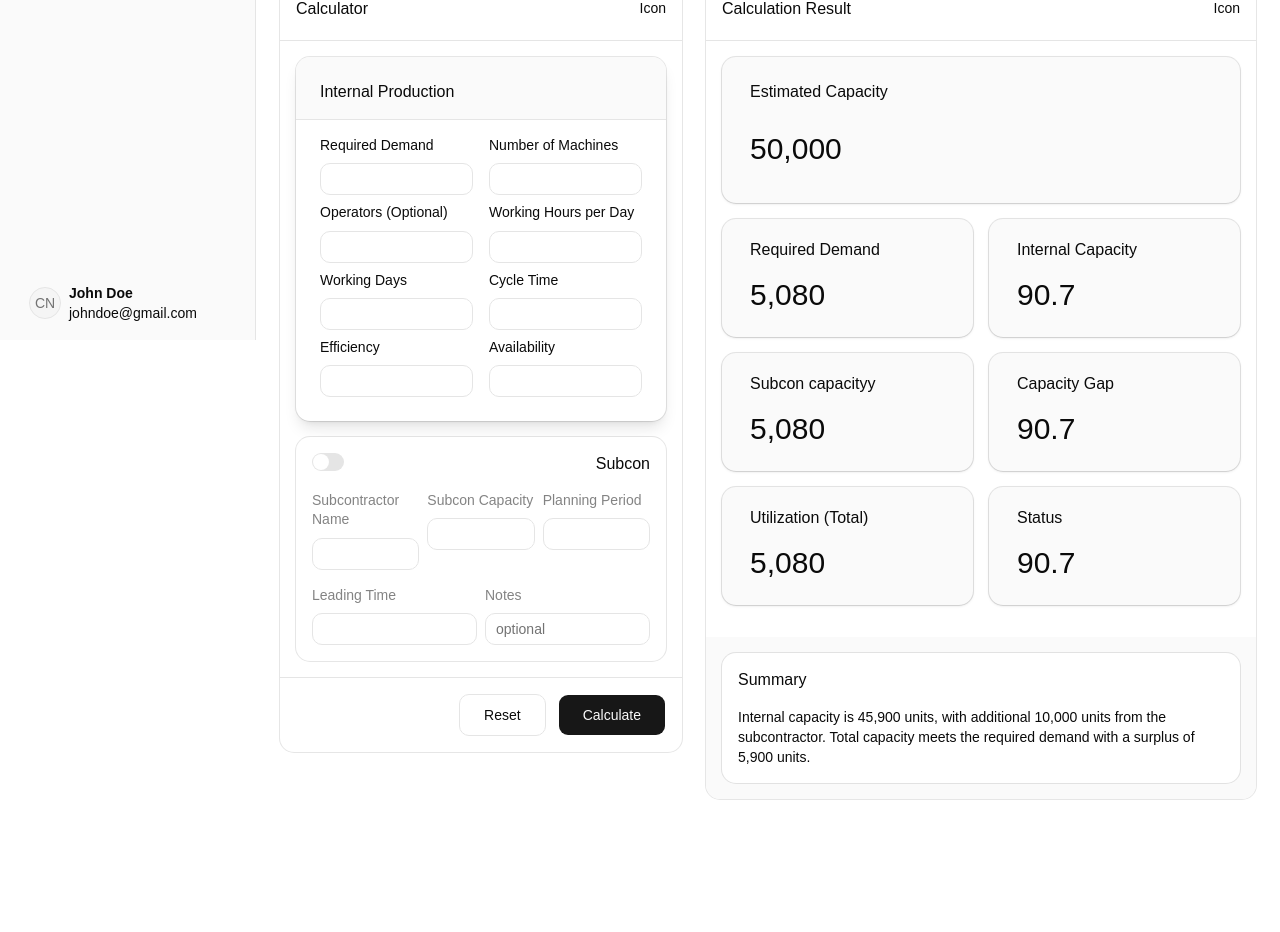
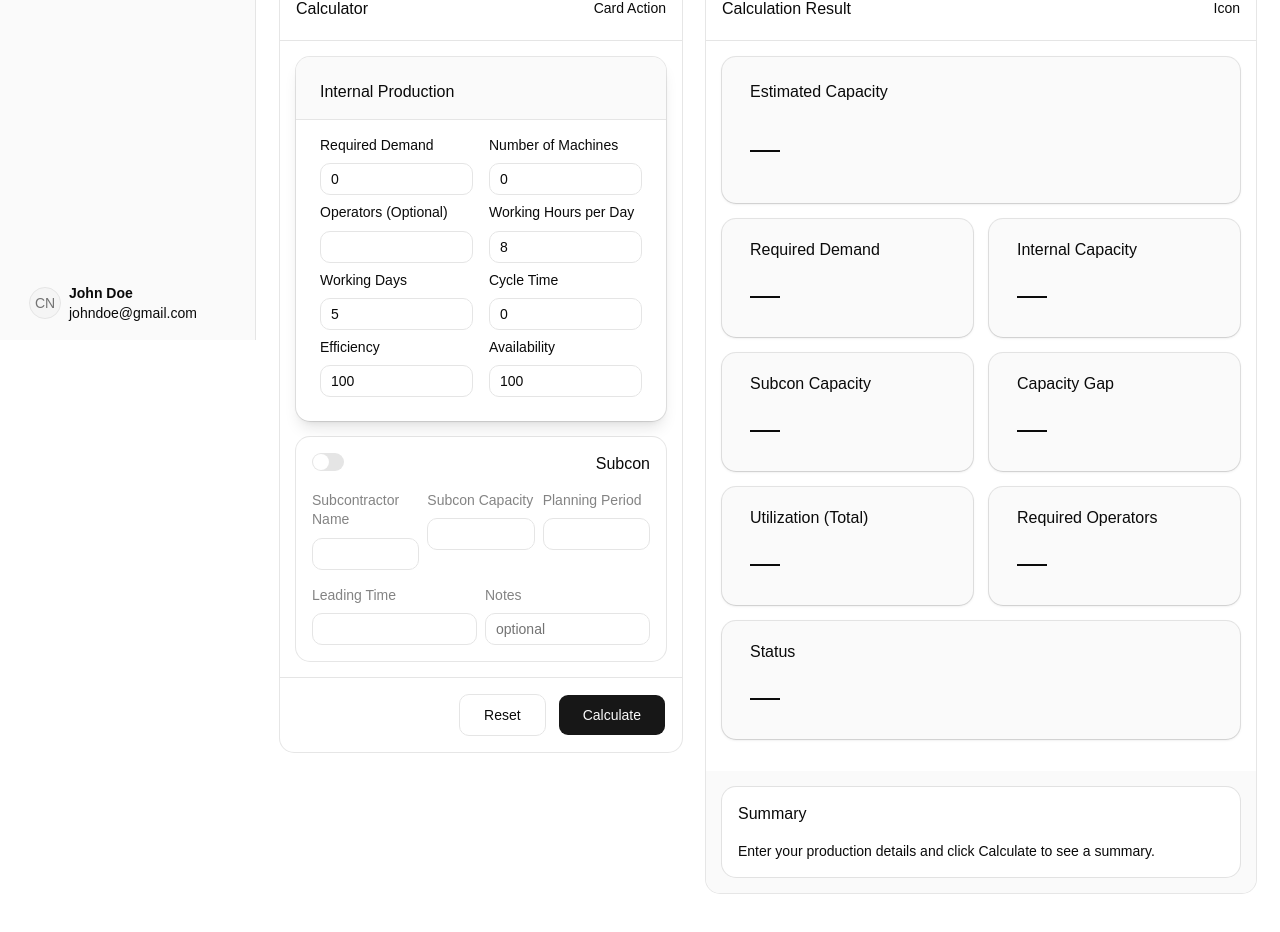
Before and after one commit to vaughnouano/Production-Capacity-Requirement-Simulator, a React (Vite) app: page / in a window 1280 px wide. Shown: the part 460-1392 px from the top of the page. Built offline with nearby package versions, Linux system fonts and the light colour scheme.

Commit message:
feat: implement capacity calculator with new components and hooks for production requirements

```diff
--- a/src/app/App.jsx
+++ b/src/app/App.jsx
@@ -23,8 +23,8 @@ export default function App() {
   const [activeSection, setActiveSection] = useState(
     "vivo-tws-earbuds/calculator",
   );
+  const [calculationResult, setCalculationResult] = useState(null);
 
-  // Resolve the display name for the currently active product
   const [productSlug] = activeSection.split("/");
   const activeProductName =
     products.find((p) => slugify(p) === productSlug) ?? null;
@@ -51,7 +51,11 @@ export default function App() {
         <div className="flex flex-col gap-16 w-full">
           <ProductPeriodHeader productName={activeProductName} />
           <Separator />
-          <SectionRouter activeSection={activeSection} />
+          <SectionRouter
+            activeSection={activeSection}
+            calculationResult={calculationResult}
+            onCalculationResultChange={setCalculationResult}
+          />
         </div>
       </div>
     </AppShell>
--- a/src/app/navigation/SectionRouter.jsx
+++ b/src/app/navigation/SectionRouter.jsx
@@ -1,6 +1,10 @@
 import { navConfig } from "./navConfig";
 
-export default function SectionRouter({ activeSection }) {
+export default function SectionRouter({
+  activeSection,
+  calculationResult,
+  onCalculationResultChange,
+}) {
   const [, pageSlug] = (activeSection ?? "").split("/");
   const View = navConfig[pageSlug];
 
@@ -12,5 +16,10 @@ export default function SectionRouter({ activeSection }) {
     );
   }
 
-  return <View />;
+  return (
+    <View
+      calculationResult={calculationResult}
+      onCalculationResultChange={onCalculationResultChange}
+    />
+  );
 }
--- a/src/app/navigation/navConfig.jsx
+++ b/src/app/navigation/navConfig.jsx
@@ -1,18 +1,10 @@
-import InternalProductionForm from "@/features/capacity-calculator/components/InternalProductionForm";
-import CalculationResultPanel from "@/features/capacity-calculator/components/CalculationResultPanel";
+import CalculatorPage from "@/features/capacity-calculator/CalculatorPage";
 
 import HeaderCalculationResult from "@/features/dashboard/components/HeaderCalculationResult";
 import RequiredDemandCapacityChart from "@/features/dashboard/components/RequiredDemandCapacityChart";
 
 import CreateScenarioForm from "@/features/what-if-scenarios/components/CreateScenarioForm";
 import ScenarioResultPanel from "@/features/what-if-scenarios/components/ScenarioResultPanel";
-
-const CalculatorView = () => (
-  <div className="flex justify-center gap-6">
-    <InternalProductionForm />
-    <CalculationResultPanel />
-  </div>
-);
 
 const DashboardView = () => (
   <div className="flex flex-col gap-6 w-full">
@@ -30,6 +22,6 @@ const WhatIfView = () => (
 
 export const navConfig = {
   dashboard: DashboardView,
-  calculator: CalculatorView,
+  calculator: CalculatorPage,
   "what-if": WhatIfView,
 };
--- /dev/null
+++ b/src/features/capacity-calculator/CalculatorPage.jsx
@@ -0,0 +1,23 @@
+import InternalProductionForm from "@/features/capacity-calculator/components/InternalProductionForm";
+import CalculationResultPanel from "@/features/capacity-calculator/components/CalculationResultPanel";
+import { useCapacityCalculator } from "@/features/capacity-calculator/hooks/useCapacityCalculator";
+
+export default function CalculatorPage({
+  calculationResult,
+  onCalculationResultChange,
+}) {
+  const { requirement, updateRequirementField, calculate, reset } =
+    useCapacityCalculator({ onResultChange: onCalculationResultChange });
+
+  return (
+    <div className="flex justify-center gap-6">
+      <InternalProductionForm
+        requirement={requirement}
+        onFieldChange={updateRequirementField}
+        onCalculate={calculate}
+        onReset={reset}
+      />
+      <CalculationResultPanel result={calculationResult} />
+    </div>
+  );
+}
--- a/src/features/capacity-calculator/components/CalculationResultPanel.jsx
+++ b/src/features/capacity-calculator/components/CalculationResultPanel.jsx
@@ -9,7 +9,22 @@ import {
 
 import SummaryText from "@/features/capacity-calculator/components/SummaryText";
 
-export default function CalculationResultPanel() {
+function ResultStat({ title, value }) {
+  return (
+    <Card className="w-full h-fit py-3 px-3 shadow-sm bg-mauve-50">
+      <CardHeader>
+        <CardTitle className="pt-2">{title}</CardTitle>
+        <CardContent className="pt-3 pb-3 px-0">
+          <p className="text-3xl font-medium">{value}</p>
+        </CardContent>
+      </CardHeader>
+    </Card>
+  );
+}
+
+export default function CalculationResultPanel({ result }) {
+  const hasResult = Boolean(result);
+
   return (
     <Card className="max-w-[550px] w-full h-fit">
       <CardHeader>
@@ -17,81 +32,63 @@ export default function CalculationResultPanel() {
         <CardAction>Icon</CardAction>
       </CardHeader>
       <CardContent className="flex flex-col gap-4 border-t p-4 ">
-        {/* Estimated Capacity */}
         <Card className="w-full py-6 px-3 shadow-sm bg-mauve-50">
           <CardHeader>
             <CardTitle>Estimated Capacity</CardTitle>
             <CardContent className="pt-6 pb-3 px-0 ">
-              <p className="text-3xl font-medium">50,000</p>
+              <p className="text-3xl font-medium">
+                {hasResult ? result.totalCapacity.toLocaleString() : "—"}
+              </p>
             </CardContent>
           </CardHeader>
         </Card>
-        {/*  */}
+
         <div className="flex flex-row gap-4">
-          {/* Required Demand */}
-          <Card className="w-full h-fit py-3 px-3 shadow-sm bg-mauve-50">
-            <CardHeader>
-              <CardTitle className="pt-2">Required Demand</CardTitle>
-              <CardContent className="pt-3 pb-3 px-0">
-                <p className="text-3xl font-medium">5,080</p>
-              </CardContent>
-            </CardHeader>
-          </Card>
-          {/* Internal Capacity*/}
-          <Card className="w-full h-fit py-3 px-3 shadow-sm bg-mauve-50">
-            <CardHeader>
-              <CardTitle className="pt-2">Internal Capacity</CardTitle>
-              <CardContent className="pt-3 pb-3 px-0">
-                <p className="text-3xl font-medium">90.7</p>
-              </CardContent>
-            </CardHeader>
-          </Card>
+          <ResultStat
+            title="Required Demand"
+            value={hasResult ? result.requiredDemand.toLocaleString() : "—"}
+          />
+          <ResultStat
+            title="Internal Capacity"
+            value={hasResult ? result.internalCapacity.toLocaleString() : "—"}
+          />
         </div>
+
         <div className="flex flex-row gap-4">
-          {/* Subcon capacity */}
-          <Card className="w-full h-fit py-3 px-3 shadow-sm bg-mauve-50">
-            <CardHeader>
-              <CardTitle className="pt-2">Subcon capacityy</CardTitle>
-              <CardContent className="pt-3 pb-3 px-0">
-                <p className="text-3xl font-medium">5,080</p>
-              </CardContent>
-            </CardHeader>
-          </Card>
-          {/* Capacity Gap */}
-          <Card className="w-full h-fit py-3 px-3 shadow-sm bg-mauve-50">
-            <CardHeader>
-              <CardTitle className="pt-2">Capacity Gap</CardTitle>
-              <CardContent className="pt-3 pb-3 px-0">
-                <p className="text-3xl font-medium">90.7</p>
-              </CardContent>
-            </CardHeader>
-          </Card>
+          <ResultStat
+            title="Subcon Capacity"
+            value={hasResult ? result.subconCapacity.toLocaleString() : "—"}
+          />
+          <ResultStat
+            title="Capacity Gap"
+            value={hasResult ? result.capacityGap.toLocaleString() : "—"}
+          />
         </div>
+
         <div className="flex flex-row gap-4">
-          {/* Utilization (Total) */}
-          <Card className="w-full h-fit py-3 px-3 shadow-sm bg-mauve-50">
-            <CardHeader>
-              <CardTitle className="pt-2">Utilization (Total)</CardTitle>
-              <CardContent className="pt-3 pb-3 px-0">
-                <p className="text-3xl font-medium">5,080</p>
-              </CardContent>
-            </CardHeader>
-          </Card>
-          {/* Status */}
-          <Card className="w-full h-fit py-3 px-3 shadow-sm bg-mauve-50">
-            <CardHeader>
-              <CardTitle className="pt-2">Status</CardTitle>
-              <CardContent className="pt-3 pb-3 px-0">
-                <p className="text-3xl font-medium">90.7</p>
-              </CardContent>
-            </CardHeader>
-          </Card>
+          <ResultStat
+            title="Utilization (Total)"
+            value={hasResult ? `${result.utilization.toFixed(1)}%` : "—"}
+          />
+          <ResultStat
+            title="Required Operators"
+            value={hasResult ? result.requiredOperators : "—"}
+          />
         </div>
-        {/*  */}
+
+        <ResultStat
+          title="Status"
+          value={
+            hasResult
+              ? result.status === "meets-demand"
+                ? "Meets Demand"
+                : "Shortage"
+              : "—"
+          }
+        />
       </CardContent>
-      {/*  */}
       <CardFooter className=" border-0 bg-mauve-50">
-        <SummaryText />
+        <SummaryText summary={hasResult ? result.summary : null} />
       </CardFooter>
     </Card>
   );
--- a/src/features/capacity-calculator/components/InternalProductionForm.jsx
+++ b/src/features/capacity-calculator/components/InternalProductionForm.jsx
@@ -13,16 +13,23 @@ import { Button } from "@/components/ui/button";
 
 import SubcontractorForm from "@/features/capacity-calculator/components/SubcontractorForm";
 
-export default function InternalProductionForm() {
+export default function InternalProductionForm({
+  requirement,
+  onFieldChange,
+  onCalculate,
+  onReset,
+}) {
+  const handleNumberChange = (field) => (e) => {
+    onFieldChange(field, Number(e.target.value));
+  };
+
   return (
     <Card className="max-w-[550px] h-fit p-0">
-      {/*  */}
       <CardHeader className="border-b p-4">
         <CardTitle>Calculator</CardTitle>
-        <CardAction>Icon</CardAction>
+        <CardAction>Card Action</CardAction>
       </CardHeader>
       <CardContent className="flex flex-col gap-4 ">
-        {/* ACTIVE - Internal Production */}
         <Card className="h-fit p-0 shadow-lg">
           <CardHeader className="bg-mauve-50 border-b p-6">
             <CardTitle>Internal Production</CardTitle>
@@ -30,44 +37,102 @@ export default function InternalProductionForm() {
           <CardContent className="flex gap-4 h-full p-6 pt-0">
             <div className="flex flex-col w-full">
               <Field>
-                <FieldLabel htmlFor="input1">Required Demand</FieldLabel>
-                <Input id="label" />
+                <FieldLabel htmlFor="requiredDemand">
+                  Required Demand
+                </FieldLabel>
+                <Input
+                  id="requiredDemand"
+                  type="number"
+                  value={requirement.requiredDemand}
+                  onChange={handleNumberChange("requiredDemand")}
+                />
 
-                <FieldLabel htmlFor="input1">Operators (Optional)</FieldLabel>
-                <Input id="label" />
+                <FieldLabel htmlFor="operators">
+                  Operators (Optional)
+                </FieldLabel>
+                <Input
+                  id="operators"
+                  type="number"
+                  value={requirement.operators ?? ""}
+                  onChange={handleNumberChange("operators")}
+                />
 
-                <FieldLabel htmlFor="input1">Working Days</FieldLabel>
-                <Input id="label" />
+                <FieldLabel htmlFor="workingDays">Working Days</FieldLabel>
+                <Input
+                  id="workingDays"
+                  type="number"
+                  value={requirement.workingDays}
+                  onChange={handleNumberChange("workingDays")}
+                />
 
-                <FieldLabel htmlFor="input1">Efficiency</FieldLabel>
-                <Input id="label" />
+                <FieldLabel htmlFor="efficiencyPercent">Efficiency</FieldLabel>
+                <Input
+                  id="efficiencyPercent"
+                  type="number"
+                  value={requirement.efficiencyPercent}
+                  onChange={handleNumberChange("efficiencyPercent")}
+                />
               </Field>
             </div>
             <div className="flex flex-col w-full">
               <Field>
-                <FieldLabel htmlFor="input1">Number of Machines</FieldLabel>
-                <Input id="label" />
+                <FieldLabel htmlFor="numberOfMachines">
+                  Number of Machines
+                </FieldLabel>
+                <Input
+                  id="numberOfMachines"
+                  type="number"
+                  value={requirement.numberOfMachines}
+                  onChange={handleNumberChange("numberOfMachines")}
+                />
 
-                <FieldLabel htmlFor="input1">Working Hours per Day</FieldLabel>
-                <Input id="label" />
+                <FieldLabel htmlFor="workingHoursPerDay">
+                  Working Hours per Day
+                </FieldLabel>
+                <Input
+                  id="workingHoursPerDay"
+                  type="number"
+                  value={requirement.workingHoursPerDay}
+                  onChange={handleNumberChange("workingHoursPerDay")}
+                />
 
-                <FieldLabel htmlFor="input1">Cycle Time</FieldLabel>
-                <Input id="label" />
+                <FieldLabel htmlFor="cycleTimeSeconds">Cycle Time</FieldLabel>
+                <Input
+                  id="cycleTimeSeconds"
+                  type="number"
+                  value={requirement.cycleTimeSeconds}
+                  onChange={handleNumberChange("cycleTimeSeconds")}
+                />
 
-                <FieldLabel htmlFor="input1">Availability</FieldLabel>
-                <Input id="label" />
+                <FieldLabel htmlFor="availabilityPercent">
+                  Availability
+                </FieldLabel>
+                <Input
+                  id="availabilityPercent"
+                  type="number"
+                  value={requirement.availabilityPercent}
+                  onChange={handleNumberChange("availabilityPercent")}
+                />
               </Field>
             </div>
           </CardContent>
         </Card>
-        {/* OPTIONAL - Subcon */}
+
         <SubcontractorForm />
       </CardContent>
       <CardFooter className="bg-transparent flex justify-end gap-3">
-        <Button variant="outline" className="h-fit pt-2.5 pb-2.5 px-6">
+        <Button
+          variant="outline"
+          className="h-fit pt-2.5 pb-2.5 px-6"
+          onClick={onReset}
+        >
           Reset
         </Button>
-        <Button variant="default" className="h-fit pt-2.5 pb-2.5 px-6">
+        <Button
+          variant="default"
+          className="h-fit pt-2.5 pb-2.5 px-6"
+          onClick={onCalculate}
+        >
           Calculate
         </Button>
       </CardFooter>
--- a/src/features/capacity-calculator/components/SummaryText.jsx
+++ b/src/features/capacity-calculator/components/SummaryText.jsx
@@ -1,6 +1,6 @@
 import { Card, CardContent, CardHeader, CardTitle } from "@/components/ui/card";
 
-export default function SummaryText(params) {
+export default function SummaryText({ summary }) {
   return (
     <Card className="w-full">
       <CardHeader>
@@ -8,9 +8,8 @@ export default function SummaryText(params) {
       </CardHeader>
       <CardContent>
         <p>
-          Internal capacity is 45,900 units, with additional 10,000 units from
-          the subcontractor. Total capacity meets the required demand with a
-          surplus of 5,900 units.
+          {summary ??
+            "Enter your production details and click Calculate to see a summary."}
         </p>
       </CardContent>
     </Card>
--- a/src/features/capacity-calculator/hooks/useCapacityCalculator.js
+++ b/src/features/capacity-calculator/hooks/useCapacityCalculator.js
@@ -0,0 +1,34 @@
+import { useState } from "react";
+import { createProductionRequirement } from "@/core/models/ProductionRequirement";
+import { createSubcontractorInput } from "@/core/models/SubcontractorInput";
+import { calculateCapacity } from "@/core/calculators/capacityCalculator";
+
+export function useCapacityCalculator({ onResultChange } = {}) {
+  const [requirement, setRequirement] = useState(createProductionRequirement());
+  const [subcontractor, setSubcontractor] = useState(
+    createSubcontractorInput(),
+  );
+
+  const updateRequirementField = (field, value) => {
+    setRequirement((prev) => ({ ...prev, [field]: value }));
+  };
+
+  const calculate = () => {
+    const result = calculateCapacity(requirement, subcontractor);
+    onResultChange?.(result);
+  };
+
+  const reset = () => {
+    setRequirement(createProductionRequirement());
+    setSubcontractor(createSubcontractorInput());
+    onResultChange?.(null);
+  };
+
+  return {
+    requirement,
+    subcontractor,
+    updateRequirementField,
+    calculate,
+    reset,
+  };
+}
```
